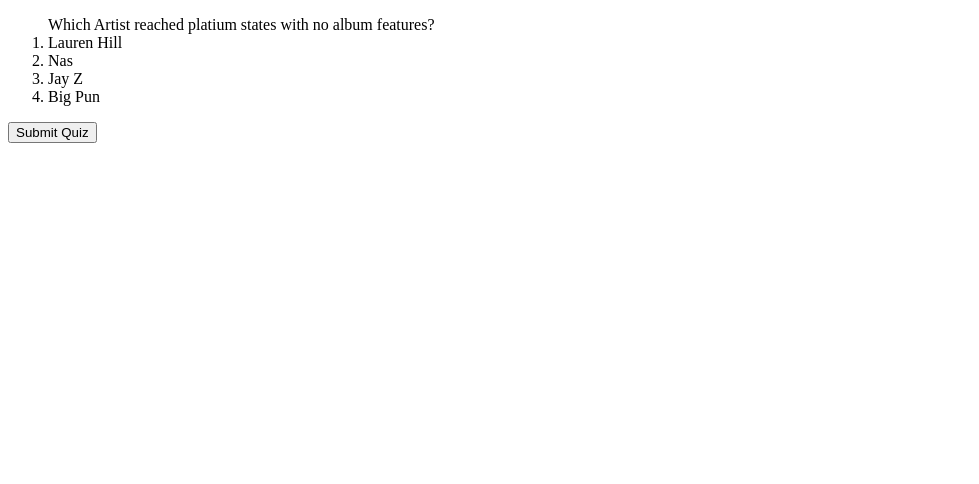
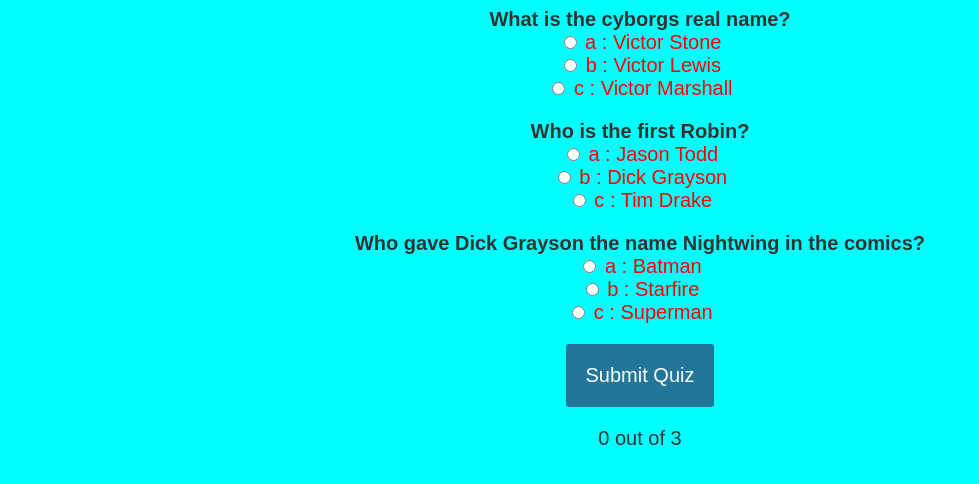
Before and after one commit to Manny5189/TriviaGame, a plain HTML site: page index.html in a window 1280 px wide. Both pictures are taken after a click on the button "Submit Quiz". Shown: the whole page, without its empty margins (0-979 px from the left). Drawn offline with Linux system fonts and the light colour scheme.

Commit message:
Last update

```diff
--- a/assets/css/style.css
+++ b/assets/css/style.css
@@ -0,0 +1,35 @@
+body{
+    font-size: 20px;
+    font-family: sans-serif;
+    color: #333;
+    position: relative;
+    text-align: center;
+    background-color: aqua;
+}
+.question{
+    font-weight: 600;
+}
+.answers {
+  margin-bottom: 20px;
+}
+.answers label{
+  display: block;
+}
+#submit{
+    font-family: sans-serif;
+    font-size: 20px;
+    background-color: #279;
+    color: #fff;
+    border: 0px;
+    border-radius: 3px;
+    padding: 20px;
+    cursor: pointer;
+    margin-bottom: 20px;
+}
+#submit:hover{
+    background-color: #38a;
+}
+.centered-wrapper {
+    position: relative;
+    text-align: center;
+}
--- a/assets/javascript/app.js
+++ b/assets/javascript/app.js
@@ -1,46 +1,104 @@
-var quizContainer = document.getElementById("quiz");
-var resultsContainer = document.getElementById("results");
-var submitButton = document.getElementById("submit")
+(function() {
+    function buildQuiz() {
 
-function buildQuiz(){
+      var output = [];
 
 
-}
+      questions.forEach((currentQuestion, questionNumber) => {
 
-function showResults(){
+        var answers = [];
 
 
-}
+        for (letter in currentQuestion.answers) {
 
-buildQuiz();
+          answers.push(
+            `<label>
+              <input type="radio" name="question${questionNumber}" value="${letter}">
+              ${letter} :
+              ${currentQuestion.answers[letter]}
+            </label>`
+          );
+        }
 
-sumbit.button.addEventListener("click", showResults);
 
-var questions =[{
-Question1 : "Questions one?",
-answer1: {
-    a: "answerOne",
-    b: "answerTwo",
-    c: "answerThree",
-},
-    correctAnswer: "a"
-},
-{
-Question2 : "Question two?",
-answer2: {
-    a: "answeronea",
-    b:  "answertwoa",
-    c:  "answerthreea",
-},
-    correctAnswer: "b"
-},
-{
-    Question3 : "Question three?",
-    answer2: {
-        a: "answeroneb",
-        b:  "answertwob",
-        c:  "answerthreeb",
-    },
+        output.push(
+          `<div class="question"> ${currentQuestion.question} </div>
+          <div class="answers"> ${answers.join("")} </div>`
+        );
+      });
+
+
+      quizContainer.innerHTML = output.join("");
+    }
+
+    function showResults() {
+
+      var answerContainers = quizContainer.querySelectorAll(".answers");
+
+
+      let numCorrect = 0;
+
+
+      questions.forEach((currentQuestion, questionNumber) => {
+
+        var answerContainer = answerContainers[questionNumber];
+        var selector = `input[name=question${questionNumber}]:checked`;
+        var userAnswer = (answerContainer.querySelector(selector) || {}).value;
+
+
+        if (userAnswer === currentQuestion.correctAnswer) {
+
+          numCorrect++;
+
+
+          answerContainers[questionNumber].style.color = "lightgreen";
+        } else {
+
+          answerContainers[questionNumber].style.color = "red";
+        }
+      });
+
+
+      resultsContainer.innerHTML = `${numCorrect} out of ${questions.length}`;
+    }
+
+    var quizContainer = document.getElementById("quiz");
+    var resultsContainer = document.getElementById("results");
+    var submitButton = document.getElementById("submit");
+    var questions = [
+      {
+        question: "What is the cyborgs real name?",
+        answers: {
+          a: "Victor Stone",
+          b: "Victor Lewis",
+          c: "Victor Marshall"
+        },
+        correctAnswer: "a"
+      },
+      {
+        question: "Who is the first Robin?",
+        answers: {
+          a: "Jason Todd",
+          b: "Dick Grayson",
+          c: "Tim Drake"
+        },
+        correctAnswer: "b"
+      },
+      {
+        question: "Who gave Dick Grayson the name Nightwing in the comics?",
+        answers: {
+          a: "Batman",
+          b: "Starfire",
+          c: "Superman",
+
+        },
         correctAnswer: "c"
-}
-];
+      }
+    ];
+
+
+    buildQuiz();
+
+
+    submitButton.addEventListener("click", showResults);
+  })();
--- a/index.html
+++ b/index.html
@@ -1,20 +1,13 @@
-<!DOCTYPE HTML>
-<html lang="en-us"></html>
-<title>Trivia Game</title>
-<head>
+<html>
+<head></head>
+<title>DC Comics Trivia Game</title>
+<body class="centered-wrapper">
+
+        <div id="quiz"></div>
+        <button id="submit">Submit Quiz</button>
+        <div id="results"></div>
+
+</body>
 <script type="text/javascript" src="assets/javascript/app.js"></script>
-</head>
-<body>
-<ol>
-    Which Artist reached platium states with no album features?
-<li>Lauren Hill</li>
-<li>Nas</li>
-<li>Jay Z</li>
-<li>Big Pun</li>
-</ol>
-<div id="quiz"></div>
-<button id="submit">Submit Quiz</button>
-<div id="results"></div>
-</body>
-
+<link rel="stylesheet" type="text/css" media="screen" href="assets/css/style.css">
 </html>
```
Also changed, not shown: 1 other file.
